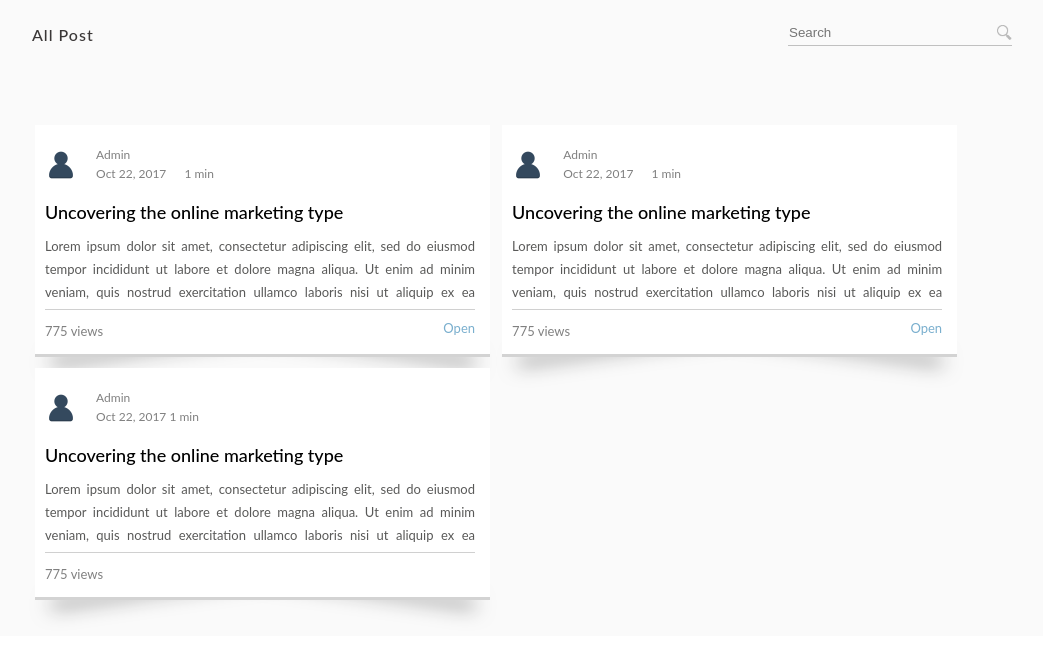
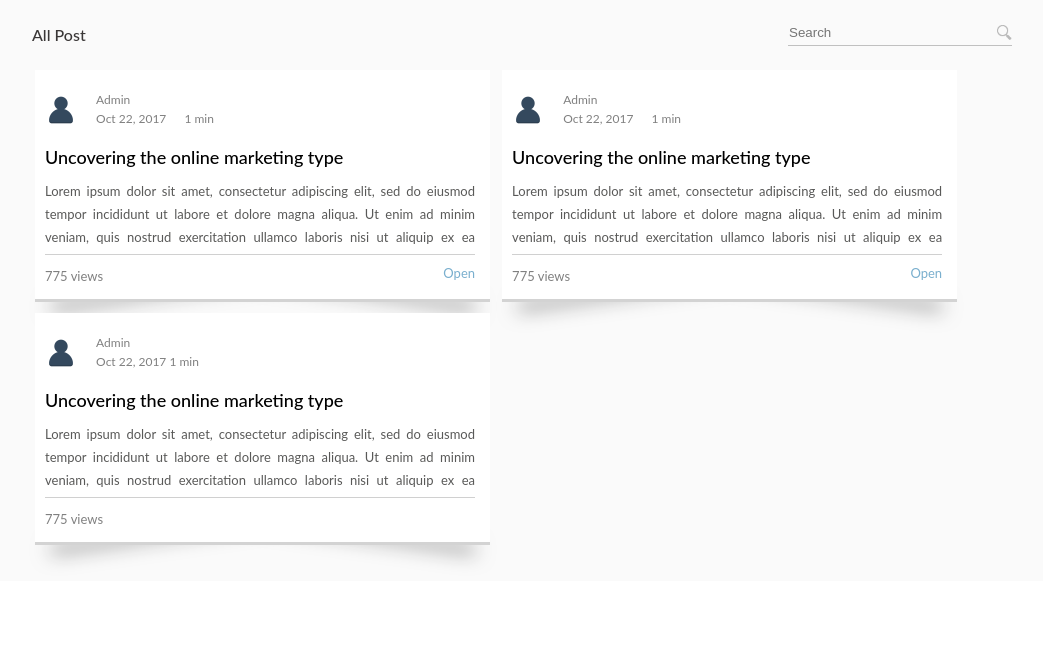
Before and after one commit to amirttnd/blogger, a Spring app: page /blog/index in a window 1280 px wide. Shown: the part 75-735 px from the top of the page, without its empty margins (118-1161 px from the left). Run offline with Thymeleaf, Linux system fonts and the light colour scheme; the template is opened without the code that fills it, so the values that code supplies are empty.

Commit message:
Fixed ui issues

```diff
--- a/src/main/resources/static/css/styleSheet.css
+++ b/src/main/resources/static/css/styleSheet.css
@@ -92,7 +92,7 @@
 }
 
 .categories {
-    margin-bottom: 100px;
+    margin-bottom: 45px;
 }
 
 .container .categories .menu {
@@ -107,7 +107,6 @@
     font-weight: 500;
     color: rgb(58, 55, 55);
     font-size: 16px;
-    letter-spacing: 1px;
 }
 
 .container .categories .menu li a {
--- a/src/main/resources/templates/blog/index.html
+++ b/src/main/resources/templates/blog/index.html
@@ -14,9 +14,9 @@
 <div class="container">
     <div class="categories">
         <ul class="menu">
-            <li><a href="/"> All post</a></li>
+            <li><a href="/blogs.html"> All post</a></li>
             <li th:each="category:${categories}">
-                <a th:href="@{/(categoryId=${category.id})}" th:text="${category.name}"></a>
+                <a th:href="@{/blogs(categoryId=${category.id})}" th:text="${category.name}"></a>
             </li>
         </ul>
         <div class="search">
```
